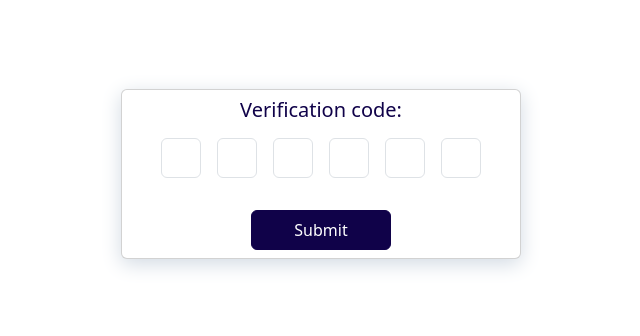
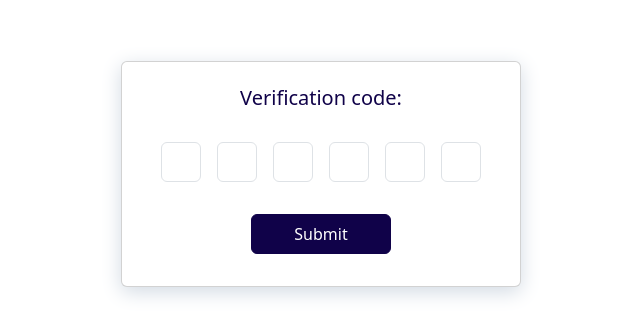
Before and after one commit to bibekshrestha2070/OTP-APP, a React (Vite) app in the folder otp-app-ui/: page / in a window 1280 px wide. Shown: the part 258-594 px from the top of the page, without its empty margins (319-959 px from the left). Built offline with nearby package versions, Linux system fonts and the light colour scheme.

Commit message:
padding and margins update

```diff
--- a/otp-app-ui/src/components/Otp.jsx
+++ b/otp-app-ui/src/components/Otp.jsx
@@ -70,7 +70,7 @@ const Otp = ({ numInputs }) => {
 
     return (
         <div>
-            <h6 className='blue'>Verification code:</h6>
+            <h6 className='blue p-3'>Verification code:</h6>
             <div id="otp" className="inputs d-flex flex-row justify-content-center mt-2">
                 <OtpInput
                     otp={otp}
@@ -89,7 +89,7 @@ const Otp = ({ numInputs }) => {
             ))
             }
 
-            <div className="mt-4"> <button className="btn btn-danger px-4 validate" onClick={handleSubmit}>Submit</button> </div>
+            <div className="m-4"> <button className="btn btn-danger px-4 validate" onClick={handleSubmit}>Submit</button> </div>
         </div >
     )
 }
```
